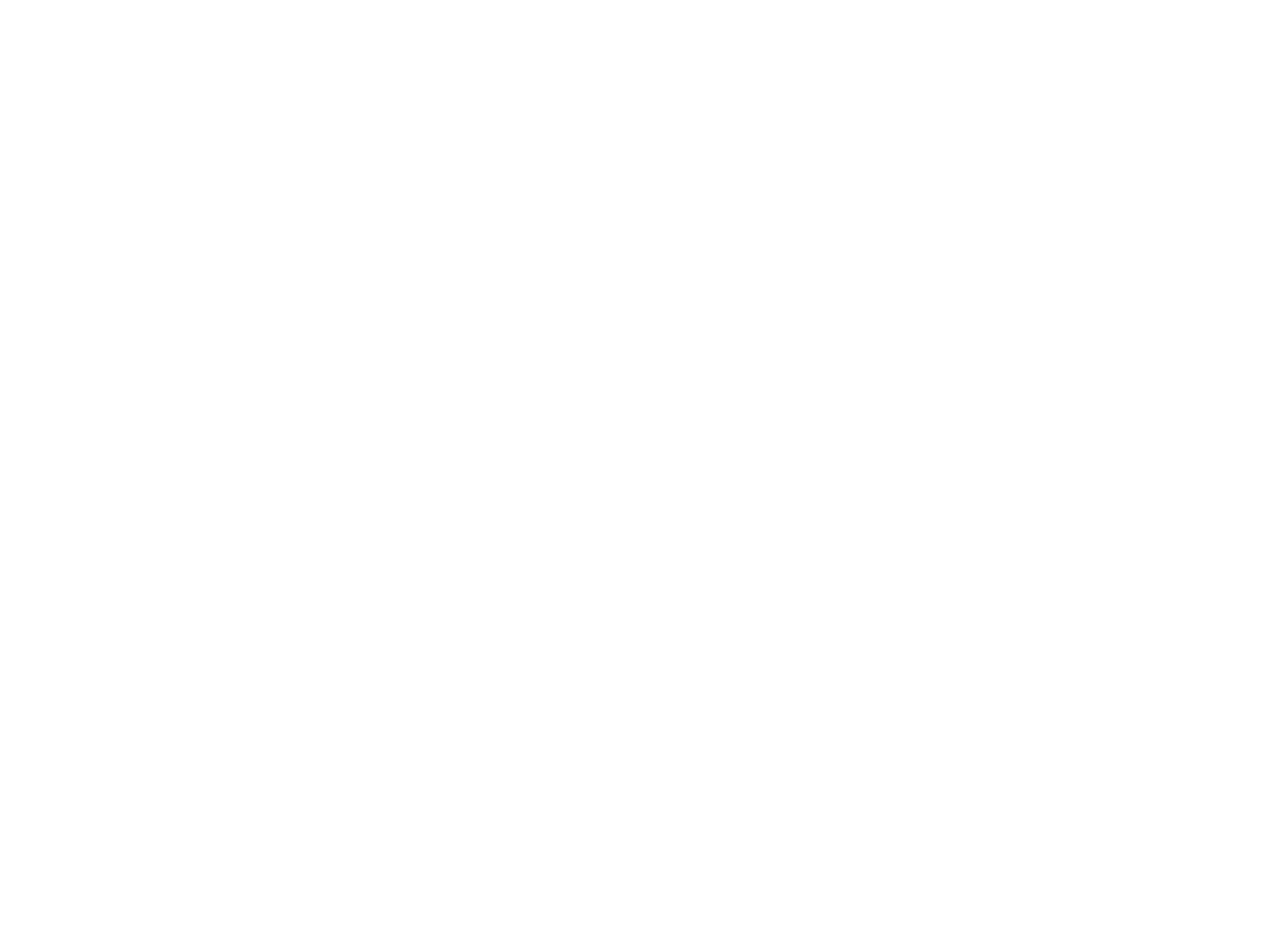
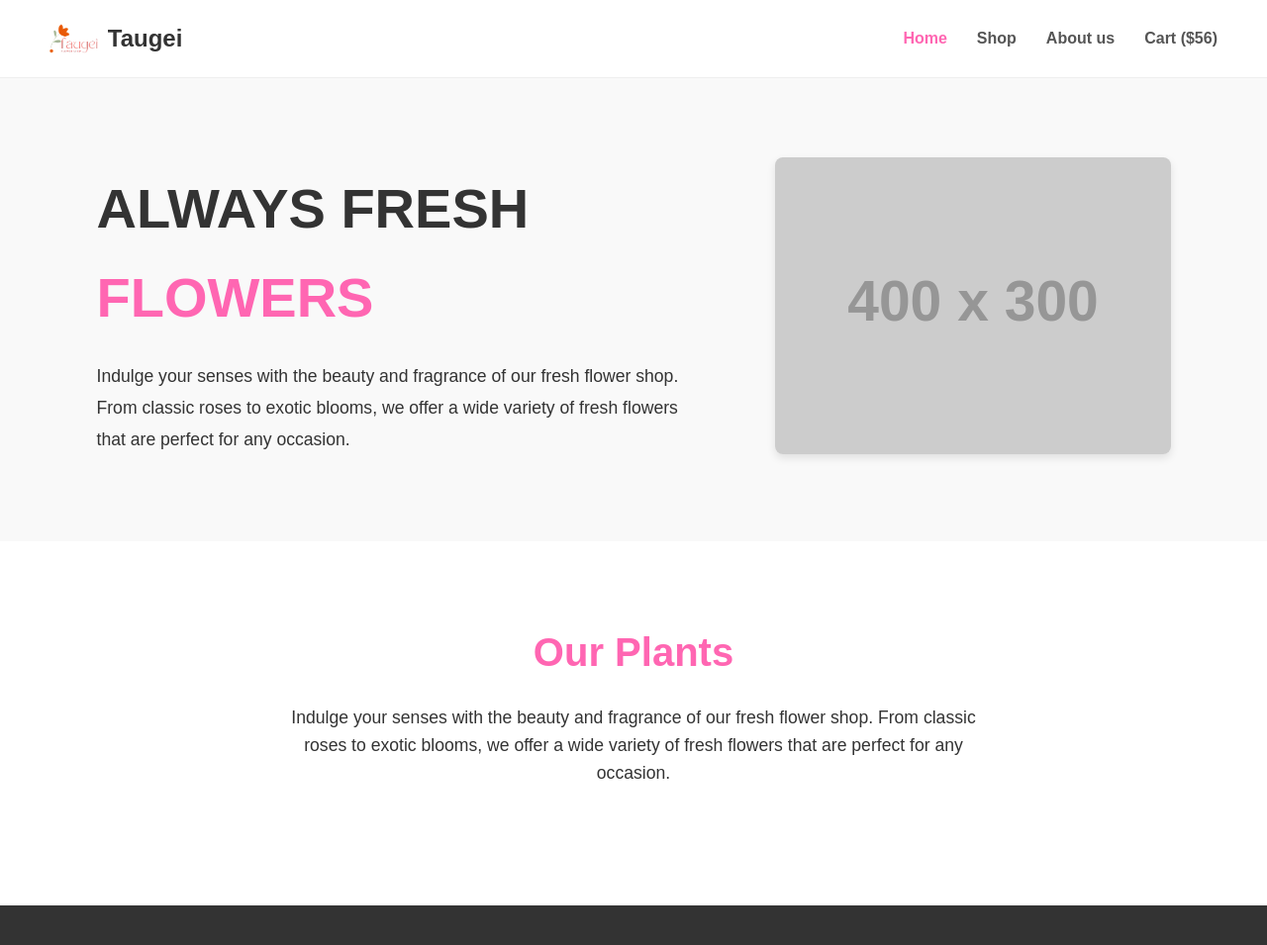
Before and after one commit to emo083/assignment-2-, a plain HTML site: page index.html in a window 1280 px wide. Shown: the whole page at 99% size. Before the commit the page ends 800 px from the top, so only its background shows below. Drawn offline with Linux system fonts and the light colour scheme; placeholder pictures from the web are drawn by us.

Commit message:
added first part

```diff
--- a/index.html
+++ b/index.html
@@ -3,9 +3,41 @@
 <head>
     <meta charset="UTF-8">
     <meta name="viewport" content="width=device-width, initial-scale=1.0">
-    <title>Assignment 2</title>
+    <title>Taugei - Fresh Flowers</title>
+    <link rel="stylesheet" href="styles/portfolio.css">
 </head>
 <body>
+    <header>
+        <div class="logo">
+            <img src="assets/logo.png" alt="Taugei Logo"> <span>Taugei</span>
+        </div>
+        <nav>
+            <ul>
+                <li><a href="#" class="active">Home</a></li>
+                <li><a href="#">Shop</a></li>
+                <li><a href="#">About us</a></li>
+                <li><a href="#">Cart ($56)</a></li>
+            </ul>
+        </nav>
+    </header>
 
+    <main>
+        <section class="hero-section">
+            <div class="hero-content">
+                <h1>ALWAYS FRESH <span class="highlight">FLOWERS</span></h1>
+                <p>Indulge your senses with the beauty and fragrance of our fresh flower shop. From classic roses to exotic blooms, we offer a wide variety of fresh flowers that are perfect for any occasion.</p>
+            </div>
+            <div class="hero-image">
+                <img src="https://via.placeholder.com/400x300" alt="Assortment of fresh flowers"> </div>
+        </section>
+
+        <section class="our-plants-section">
+            <h2>Our Plants</h2>
+            <p>Indulge your senses with the beauty and fragrance of our fresh flower shop. From classic roses to exotic blooms, we offer a wide variety of fresh flowers that are perfect for any occasion.</p>
+            </section>
+    </main>
+
+    <footer>
+        </footer>
 </body>
 </html>
--- /dev/null
+++ b/styles/portfolio.css
@@ -0,0 +1,121 @@
+/* Basic Reset & Font Import */
+* {
+    margin: 0;
+    padding: 0;
+    box-sizing: border-box;
+}
+
+body {
+    font-family: Arial, sans-serif; /* You can change this to your preferred font */
+    line-height: 1.6;
+    color: #333;
+}
+
+/* Header Styling */
+header {
+    display: flex;
+    justify-content: space-between;
+    align-items: center;
+    padding: 20px 50px;
+    background-color: #fff;
+    border-bottom: 1px solid #eee;
+}
+
+.logo {
+    display: flex;
+    align-items: center;
+}
+
+.logo img {
+    height: 30px; /* Adjust logo size */
+    margin-right: 10px;
+}
+
+.logo span {
+    font-size: 1.5em;
+    font-weight: bold;
+    color: #333; /* Adjust logo text color */
+}
+
+nav ul {
+    list-style: none;
+    display: flex;
+}
+
+nav ul li {
+    margin-left: 30px;
+}
+
+nav ul li a {
+    text-decoration: none;
+    color: #555;
+    font-weight: bold;
+    transition: color 0.3s ease;
+}
+
+nav ul li a:hover,
+nav ul li a.active {
+    color: #ff66b2; /* A pink color for hover/active, similar to your image */
+}
+
+/* Hero Section */
+.hero-section {
+    display: flex;
+    align-items: center;
+    justify-content: space-around;
+    padding: 80px 50px;
+    background-color: #f9f9f9;
+}
+
+.hero-content {
+    max-width: 50%;
+}
+
+.hero-content h1 {
+    font-size: 3.5em;
+    margin-bottom: 20px;
+    color: #333;
+}
+
+.hero-content .highlight {
+    color: #ff66b2; /* Adjust to the orange/pink color in your image */
+}
+
+.hero-content p {
+    font-size: 1.1em;
+    line-height: 1.8;
+}
+
+.hero-image img {
+    max-width: 100%;
+    height: auto;
+    border-radius: 8px; /* Optional: Slightly rounded corners for the image */
+    box-shadow: 0 4px 8px rgba(0,0,0,0.1); /* Optional: Subtle shadow */
+}
+
+/* Our Plants Section */
+.our-plants-section {
+    text-align: center;
+    padding: 80px 50px;
+    background-color: #fff;
+}
+
+.our-plants-section h2 {
+    font-size: 2.5em;
+    margin-bottom: 20px;
+    color: #ff66b2; /* Matching the highlight color */
+}
+
+.our-plants-section p {
+    font-size: 1.1em;
+    max-width: 700px;
+    margin: 0 auto 40px auto;
+}
+
+/* Footer (optional for now) */
+footer {
+    padding: 20px;
+    text-align: center;
+    background-color: #333;
+    color: #fff;
+}
```
